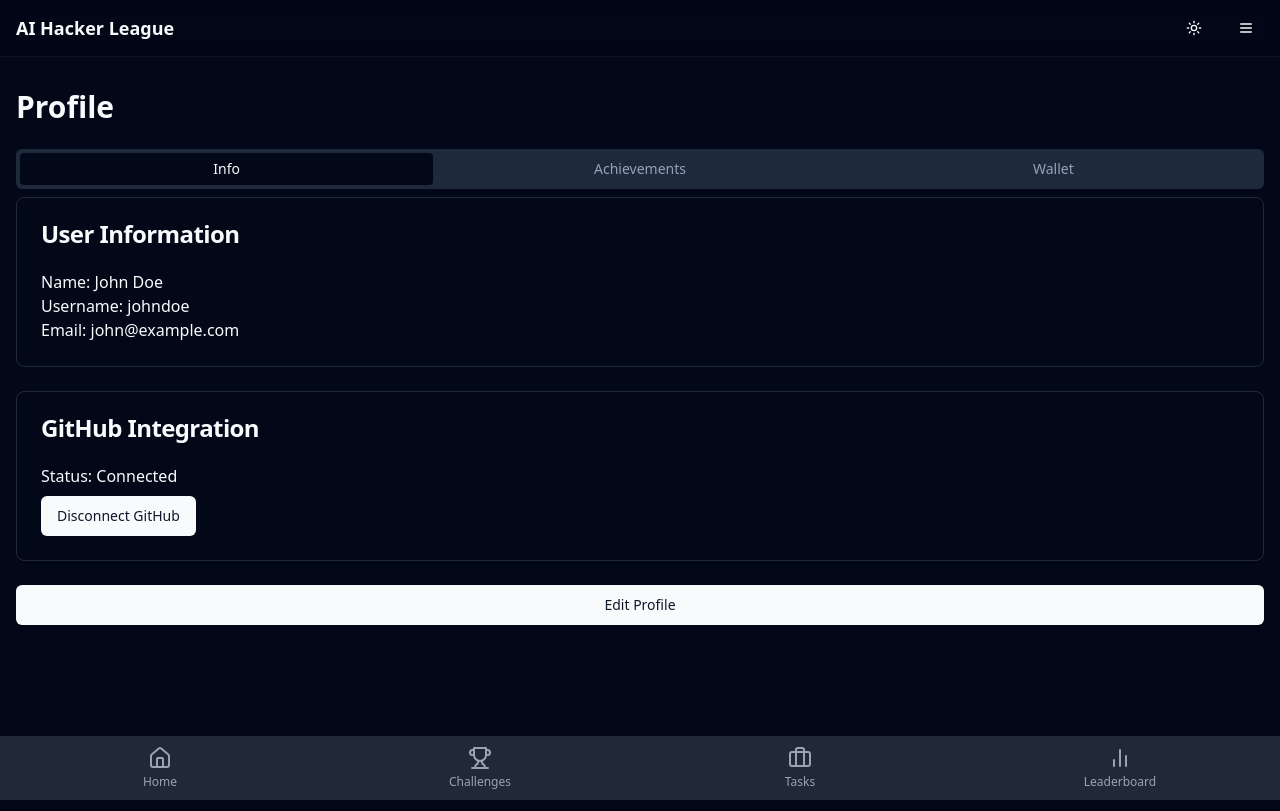
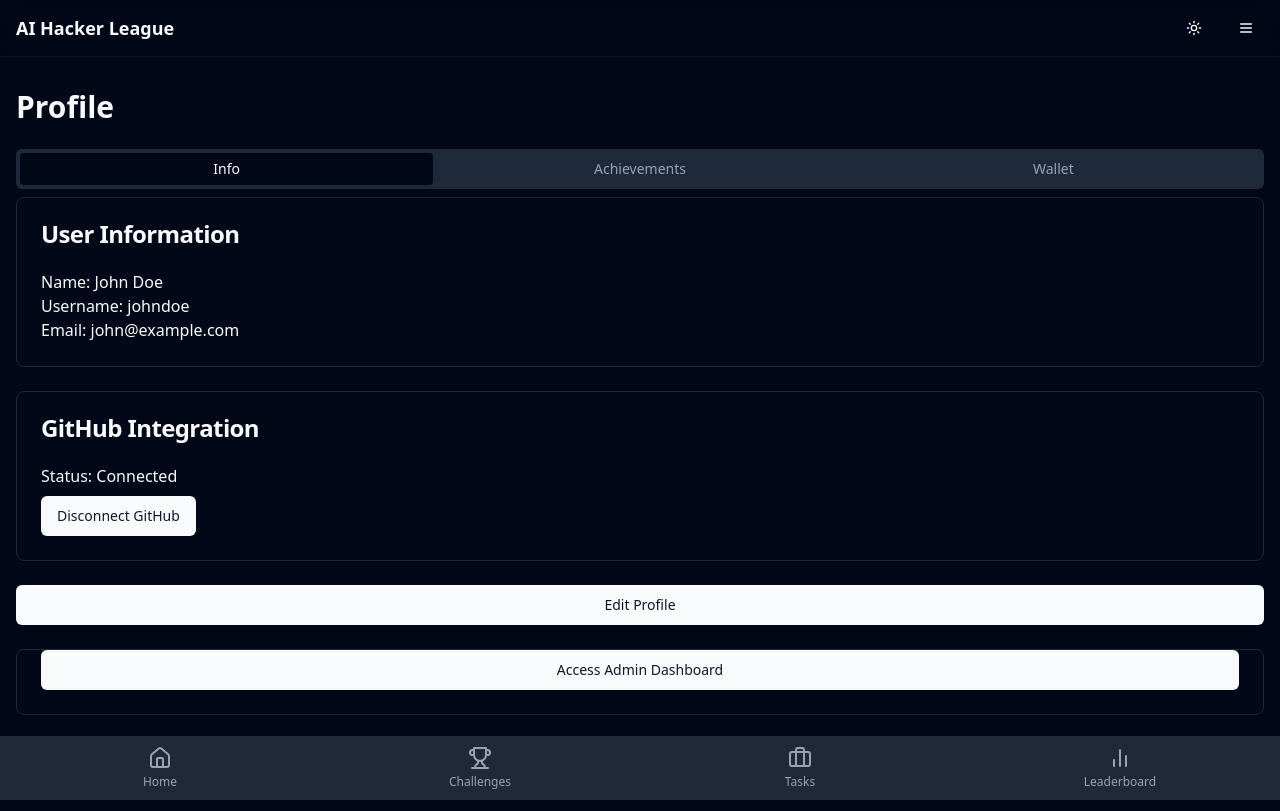
Before and after one commit to ruvnet/aihl, a React (Vite) app: page /profile in a window 1280 px wide. Shown: the top 811 px of the page. Built offline with nearby package versions, Linux system fonts and the light colour scheme.

Commit message:
Update profile with admin link
Added a button in the profile section that links to the admin dashboard. This button is currently visible to all users but will be conditionally displayed based on access roles in the future.
[skip gpt_engineer]

```diff
--- a/src/pages/Profile.jsx
+++ b/src/pages/Profile.jsx
@@ -1,4 +1,5 @@
 import { useState } from 'react';
+import { Link } from 'react-router-dom';
 import { Card, CardContent, CardHeader, CardTitle } from "@/components/ui/card";
 import { Button } from "@/components/ui/button";
 import { Tabs, TabsContent, TabsList, TabsTrigger } from "@/components/ui/tabs";
@@ -102,6 +103,15 @@ const Profile = () => {
           <WalletSection balance={user.balance} />
         </TabsContent>
       </Tabs>
+
+      {/* Admin Dashboard Link */}
+      <Card className="mt-6">
+        <CardContent>
+          <Button asChild className="w-full">
+            <Link to="/admin">Access Admin Dashboard</Link>
+          </Button>
+        </CardContent>
+      </Card>
     </div>
   );
 };
```
